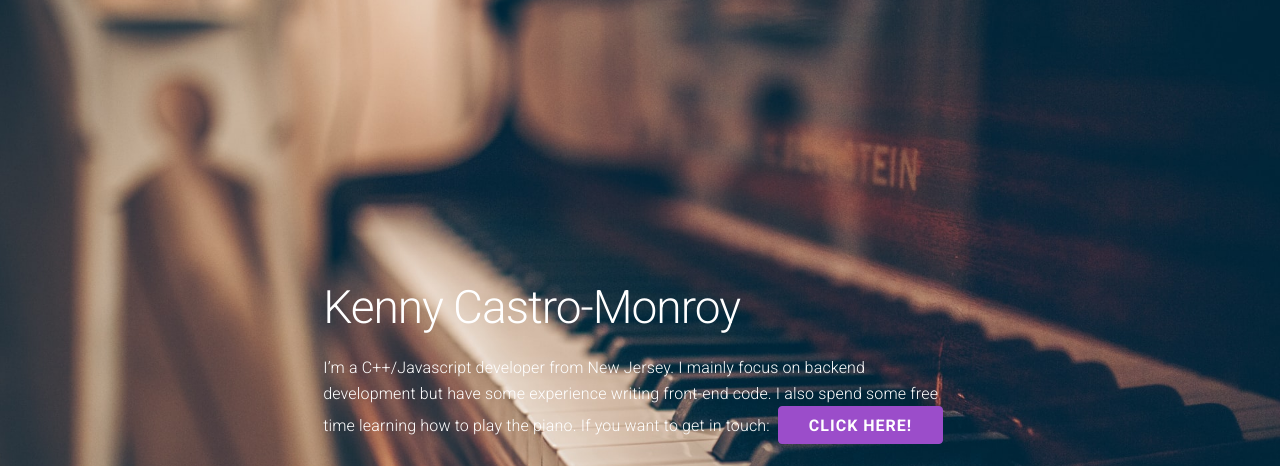
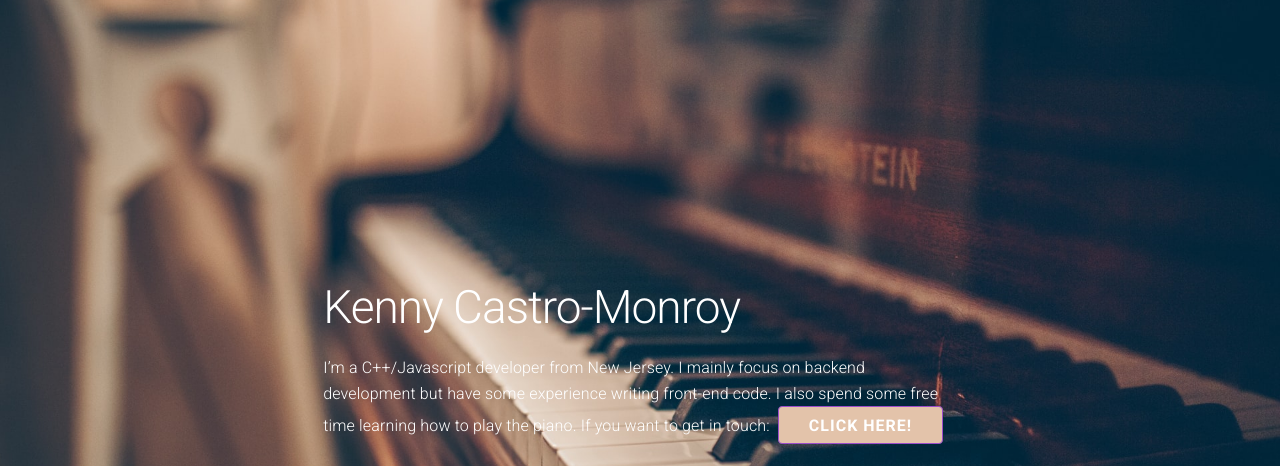
Before and after one commit to kennycastro007/Website, a plain HTML site: page index.html in a window 1280 px wide. Shown: the top 466 px of the page. Drawn offline with nearby package versions, Linux system fonts and the light colour scheme.

Commit message:
update hero button color

```diff
--- a/css/main.css
+++ b/css/main.css
@@ -41,11 +41,12 @@ body {
 
 .hero-content .button {
   font-size: 1em;
+  background: #e3c3aa;
 }
 
-.hero-content a:hover {
+/* .hero-content a:hover {
   opacity: 75%;
-}
+} */
 
 .hero-content a#resume {
   font-size: 1.5em;
```
